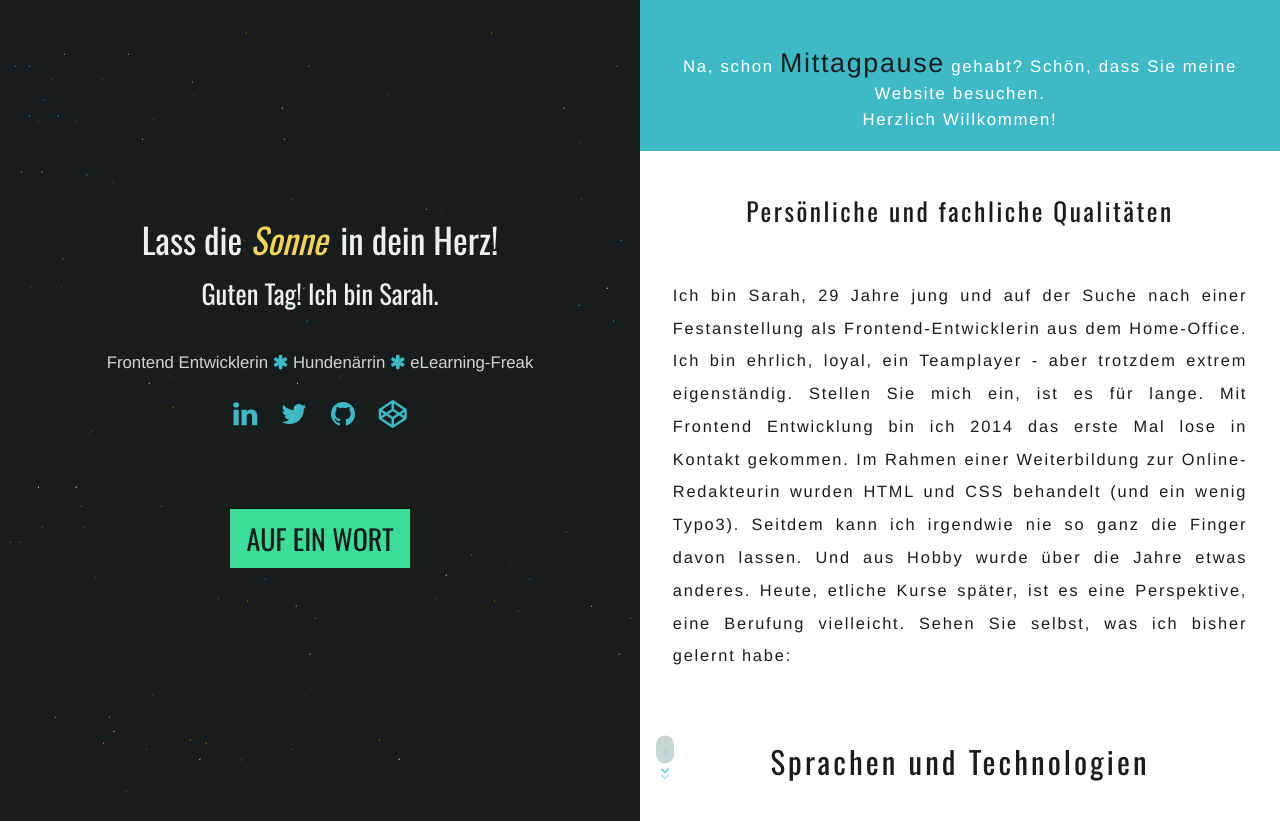
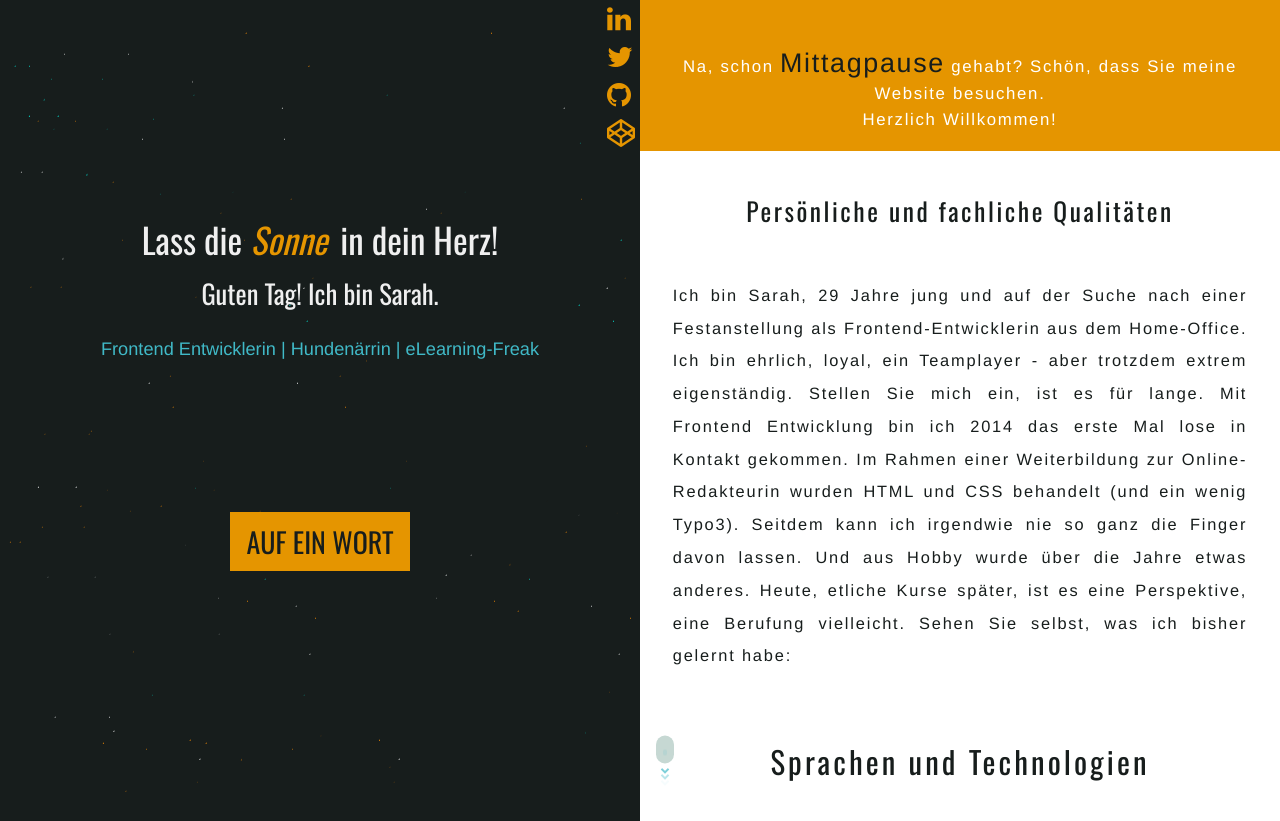
Before and after one commit to Shivelle/denounce, a website: page index.html in a window 1280 px wide. Shown: the top 821 px of the page. Drawn offline with nearby package versions, Linux system fonts and the light colour scheme; files that its build step writes are made by us from their sources; files whose address does not match are found by name.

Commit message:
add icon list, timed highlight colors

```diff
--- a/index.html
+++ b/index.html
@@ -29,27 +29,47 @@
 			<!-- ===== LEFT ===== -->
 			<div class="col-xs-6 static">
 
+					<ul class="social-icons">
+
+					<!-- ICONS -->
+					<li>
+						<a href="https://www.linkedin.com/in/sarah-maria-leidisch-a7758277/" target="_blank"><i class="social fa fa-linkedin" aria-hidden="true"></i></a>
+					</li>
+
+
+					<li>
+						<a href="https://twitter.com/_Shivelle_" target="_blank"><i class="social fa fa-twitter"></i></a>
+					</li>
+
+
+					<li>
+						<a href="https://github.com/Shivelle" target="_blank"><i class="social fa fa-github"></i></a>
+					</li>
+
+
+					<li>
+						<a href="https://codepen.io/Shivelle" target="_blank"><i class="social fa fa-codepen"></i></a>
+					</li>
+
+					</ul><!-- /social-icons -->
+
 					<div class="static-txt">
 						<h1 class="greeting">...</h1>
 						<h2><span class="hi"></span> Ich bin Sarah.</h2>
-						<p>Frontend Entwicklerin <i class="asterix fa fa-asterisk" aria-hidden="true"></i> Hundenärrin <i class="asterix fa fa-asterisk" aria-hidden="true"></i> eLearning-Freak</p>
-					<div class="social-icons">
+						<p> 	Frontend Entwicklerin   | Hundenärrin   | eLearning-Freak </p>
 
-					<!-- ICONS -->
-						<span><a href="https://www.linkedin.com/in/sarah-maria-leidisch-a7758277/" target="_blank"><i class="social fa fa-linkedin" aria-hidden="true"></i></a></span>
-
-						<span><a href="https://twitter.com/_Shivelle_" target="_blank"><i class="social fa fa-twitter"></i></a></span>
-
-						<span><a href="https://github.com/Shivelle" target="_blank"><i class="social fa fa-github"></i></a></span>
-
-						<span><a href="https://codepen.io/Shivelle" target="_blank"><i class="social fa fa-codepen"></i></a></span>
-					</p>
-					</div><!-- /social-icons -->
 
 					<button class="btn btn-lg cta">auf ein wort</button>
 
+
 				</div><!-- /.static-txt -->
+
+
+
 				<canvas id="canvas"></canvas>
+
+
+
 
 			</div><!-- /.static -->
 
--- a/src/js/main.js
+++ b/src/js/main.js
@@ -1,28 +1,16 @@
-// CSS COLORS:
-/*
-$white: #fff;
-$static: #40b9c7;
-$bodyColor: #efefef;
-$staticBlue: #40b9c7;
-$iceBlue: #C6D8D3;
-$staticBlack: #171D1C;
-$highlightLight: #F4827F; // pink
-$yellow: #F4D35E;
-$orangeHl: #E2711D; // orange
-$yellowHl: #E59500; // yellow
-$nightHl: #7F7EFF; // purple-blue
-$berry: #93032E;
-*/
-
-
 	// grab stuff
     const scrollLine  	= document.querySelector('.scroll-line'),
           mainContent 	= document.querySelector('.main-content'),
           canvas 	  	= document.querySelector('#canvas'),
           greeting    	= document.querySelector('.greeting'),
           hi 		  	= document.querySelector('.hi'),
+          cta 			= document.querySelector('.cta'),
+          welcomeCont	= document.querySelector('.welcome'),
           scrollMouse	= document.querySelector('.mouse'),
           welcome		= document.querySelector('#welcome'),
+          icons			= document.querySelectorAll('.left .fa-codepen'),
+          specials  	= document.querySelectorAll('.listSpecial'),
+          socials		= document.querySelectorAll('.social-icons a'),
           time 		 	= new Date();
 
 
@@ -53,24 +41,48 @@ $berry: #93032E;
     		greeting.innerHTML 	= 'Na, Sie <em class="helloNight">Nachteule</em>?';
     		hi.innerHTML 		= 'Gute, aktive Nacht!';
     		welcome.innerHTML	= 'Sie haben sich also mitten in der <span class="gray">Nacht</span> auf meine Website verirrt. ';
-
+    		cta.style.background= '#7F7EFF';
+    		icons.forEach( icon => ( icon.style.color = '#7F7EFF'));
+    		welcomeCont.style.background= '#7F7EFF';
+    		specials.forEach( special => (special.style.color = '#7F7EFF'));
+    		scrollLine.style.background = "#7F7EFF";
 
     	} else if (time.getHours() >= 6 && time.getHours() < 12) {
     		greeting.innerHTML	= '<em class="helloMorning">Morgenstund</em> hat Gold im Mund!';
     		hi.innerHTML 		= 'Guten Morgen!';
     		welcome.innerHTML 	= 'Noch nicht mal <span class="gray">Mittag</span> und Sie haben schon meine Website gefunden. ';
+    		cta.style.background= '#3DDC97';
+    		icons.forEach( icon => ( icon.style.color = '#3DDC97'));
+    		welcomeCont.style.background= '#3DDC97';
+			specials.forEach( special => (special.style.color = '#3DDC97'));
+			scrollLine.style.background = "#3DDC97";
+
 
     	} else if (time.getHours() >= 12 && time.getHours() < 18) {
     		greeting.innerHTML 	= 'Lass die <em class="helloNoon">Sonne</em> in dein Herz!';
     		hi.innerHTML		= 'Guten Tag!';
     		welcome.innerHTML 	= 'Na, schon <span class="gray">Mittagpause</span> gehabt? Schön, dass Sie meine Website besuchen. ';
+    		cta.style.background= '#E59500';
+    		icons.forEach( icon => ( icon.style.color = '#E59500'));
+    		welcomeCont.style.background= '#E59500';
+    		specials.forEach( special => (special.style.color = '#E59500'));
+    		socials.forEach( social => (social.style.color = '#E59500'));
+    		scrollLine.style.background = "#E59500";
+
+    		console.log(socials)
+
 
     	} else {
     		greeting.innerHTML 	= '<em class="helloEvening">Feierabend</em>, wie das duftet!';
     		hi.innerHTML 		= 'Guten Abend!';
     		welcome.innerHTML 	= 'Noch schnell zum <span class="gray">Feierabend</span> auf meiner Website vorbeischauen? ';
+    		cta.style.background= '#E2711D';
+    		icons.forEach( icon => ( icon.style.color = '#E2711D'));
+    		welcomeCont.style.background= '#E2711D';
+    		specials.forEach( special => (special.style.color = '#E2711D'));
+    		scrollLine.style.background = "#E2711D";
+    	}
 
-    	}
     }
 
 
--- a/src/sass/main.scss
+++ b/src/sass/main.scss
@@ -50,7 +50,7 @@ body {
 		color: $highlightLight;
 	}
 		.helloNoon {
-			color: $yellow;
+			color: $yellowHl;
 			padding-right: 5px;
 		}
 
@@ -95,6 +95,27 @@ body {
   		z-index: 999;
 
 
+		.social-icons {
+			right: 0;
+			top: 0;
+			margin: 0;
+			position: absolute;
+			line-height: 150%;
+			a {
+				display: inline-block;
+				font-size: 2em;
+				color: $staticBlue;
+				margin: 5px;
+				transform: rotateY(0deg);
+				transition: transform 0.2s ease-in-out, color 0.2s linear;
+				&:hover {
+					color: #FDF0D5;
+					transform: rotateY(360deg);
+					transition: transform 0.6s ease-in-out, color 0.4s linear;
+				}
+			}
+		}
+
   		.static-txt {
   			position: absolute;
   			text-align: center;
@@ -112,40 +133,20 @@ body {
   			}
 
   			p {
-  				color: lightgray;
-  				font-size: 1.2em;
-  				padding-top: 2em;
+  				color: $staticBlue;
+  				font-size: 1.3em;
+  				padding-top: 1em;
 
-  				.asterix {
-  					color: $staticBlue;
-  				}
   			}
 
-			.social-icons {
-				margin: 25px auto;
-				line-height: 150%;
-				max-width: 550px;
-				a {
-					display: inline-block;
-					font-size: 2em;
-					color: $staticBlue;
-					margin: 0 10px;
-					transform: rotateY(0deg);
-					transition: transform 0.2s ease-in-out, color 0.2s linear;
-					&:hover {
-						color: #FDF0D5;
-						transform: rotateY(360deg);
-						transition: transform 0.6s ease-in-out, color 0.4s linear;
-					}
-				}
-			}
+
 			.cta {
 				background: $morning;
 				color: $staticBlack;
 				border-radius: 0;
 				text-transform: uppercase;
-				margin-top: 20px;
 				font-size: 2em;
+				margin-top: 5em;
 				transition: all 0.5s ease-in-out;
 				&:hover {
 					background: $staticBlue;
```
Also changed, not shown: dist/css/main.css, dist/js/all.js.
